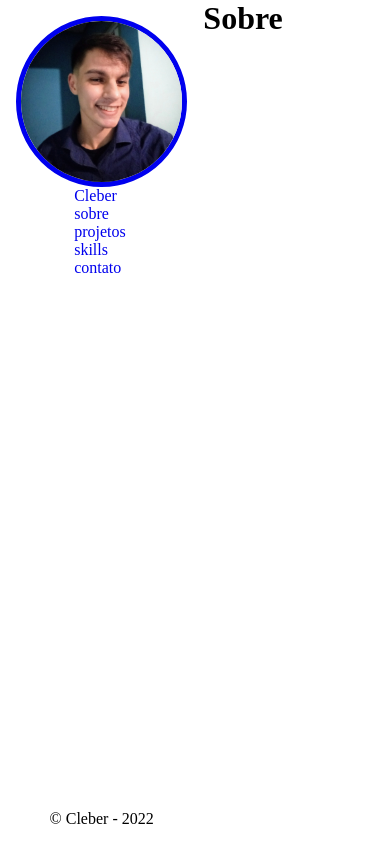
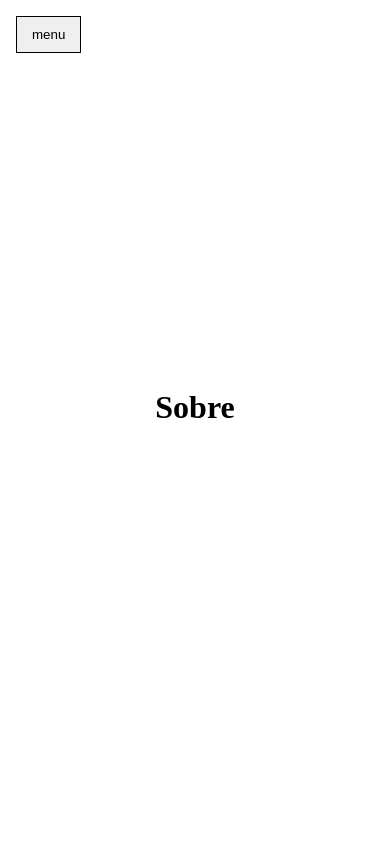
Before and after one commit to TioCleber/new-portfolio-react, a React (Create React App) app: page /sobre in a window 390 px wide. Built offline with nearby package versions, Linux system fonts and the light colour scheme.

Commit message:
feat: initial styles to header mobile

```diff
--- a/src/App.tsx
+++ b/src/App.tsx
@@ -3,6 +3,8 @@ import { Suspense, lazy } from "react";
 import { Routes, Route, BrowserRouter } from "react-router-dom";
 import Header from "./components/header/Header";
 import "./styles/global.css";
+import useDevice from "./hooks/useDevice";
+import MenuHeader from "./components/header/Menu";
 
 const HomePage = lazy(() => import("./pages/home/HomePage"));
 const AboutPage = lazy(() => import("./pages/about/AboutPage"));
@@ -11,10 +13,12 @@ const SkillsPAge = lazy(() => import("./pages/skills/SkillsPage"));
 const ContactPage = lazy(() => import("./pages/contact/ContactPage"));
 
 function App() {
+  const { isMobile } = useDevice();
+
   return (
     <div className="main-app">
       <BrowserRouter>
-        <Header />
+        {isMobile ? <MenuHeader /> : <Header />}
 
         <Suspense fallback={"carregando..."}>
           <Routes>
--- /dev/null
+++ b/src/components/header/Menu.tsx
@@ -0,0 +1,21 @@
+import { useState } from "react";
+import Header from "./Header";
+import "../../styles/components/menu-header.css";
+
+const MenuHeader = () => {
+  const [open, setOpen] = useState(false);
+
+  return (
+    <div className={`container-menu-header ${open && "active"}`}>
+      <div className="menu-header-content">
+        {open && <Header />}
+
+        <button className="button-menu-header" onClick={() => setOpen(!open)}>
+          {open ? "x" : "menu"}
+        </button>
+      </div>
+    </div>
+  );
+};
+
+export default MenuHeader;
--- /dev/null
+++ b/src/hooks/useDevice.ts
@@ -0,0 +1,29 @@
+import { useEffect, useState } from "react";
+
+const useDevice = () => {
+  const [device, setDevice] = useState(false);
+
+  const handleDevice = () => {
+    if (window.outerWidth < 1024) {
+      setDevice(true);
+    } else {
+      setDevice(false);
+    }
+  };
+
+  useEffect(() => {
+    window.addEventListener("resize", handleDevice);
+
+    return () => {
+      window.removeEventListener("resize", handleDevice);
+    };
+  }, []);
+
+  if (window.outerWidth < 1024) {
+    return { isMobile: true };
+  }
+
+  return { isMobile: device };
+};
+
+export default useDevice;
--- a/src/styles/components/header.css
+++ b/src/styles/components/header.css
@@ -6,6 +6,8 @@
   max-width: 21.875rem;
   width: 100%;
   padding: 1rem;
+  border-right: 1px solid;
+  background: #fff;
 }
 
 .ul-header {
--- /dev/null
+++ b/src/styles/components/menu-header.css
@@ -0,0 +1,31 @@
+.container-menu-header {
+  position: relative;
+  max-width: 21.875rem;
+  width: 75%;
+  min-height: 4.375rem;
+}
+
+.menu-header-content {
+  width: 100%;
+}
+
+.button-menu-header {
+  margin: 1rem 0;
+  border: 1px solid;
+  padding: 0.625rem 0.9375rem;
+}
+
+.container-menu-header.active .menu-header-content {
+  height: 100vh;
+  position: absolute;
+  left: -1rem;
+  top: 0;
+  z-index: 1000;
+}
+
+.container-menu-header.active .button-menu-header {
+  position: absolute;
+  top: 0;
+  right: -2.35rem;
+  z-index: 1000;
+}
--- a/src/styles/global.css
+++ b/src/styles/global.css
@@ -8,12 +8,24 @@
 }
 
 .main-app {
-  display: flex;
-  justify-content: space-between;
   height: 100vh;
   width: 100%;
+  padding: 0 1rem;
 }
 
 .main-page {
   width: 100%;
+  height: 80%;
+  display: flex;
+  flex-direction: column;
+  align-items: center;
+  justify-content: center;
+  text-align: center;
 }
+
+@media screen and (min-width: 64rem) {
+  .main-app {
+    display: flex;
+    justify-content: space-between;
+  }
+}
```
